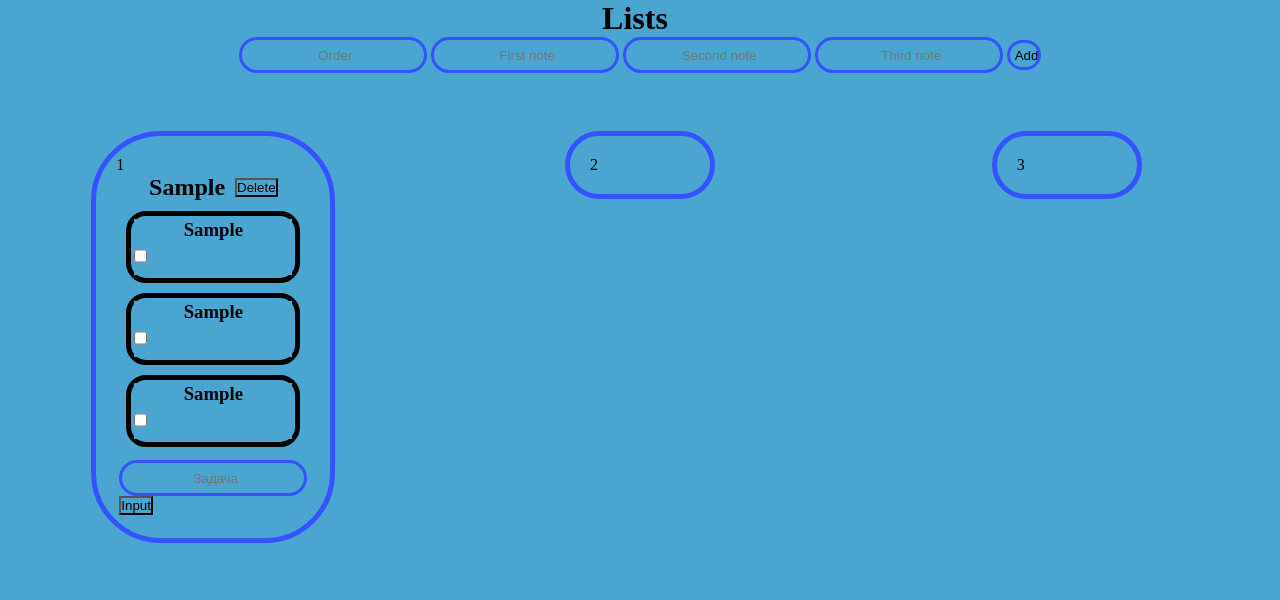
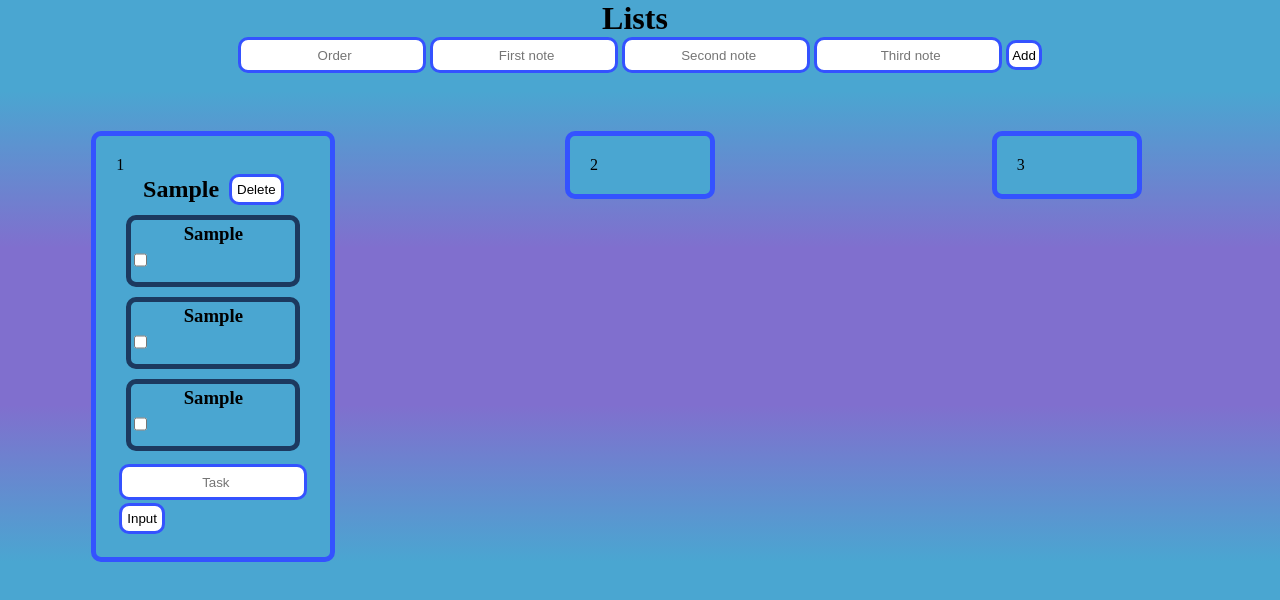
Before and after one commit to r3r3d/pnsk, a plain HTML site: page index.html in a window 1280 px wide. Both pictures are taken after typing "Sample", "Sample", "Sample", "Sample" into the empty fields and a click on the input "Add". Drawn offline with Linux system fonts and the light colour scheme.

Commit message:
redesign

```diff
--- a/css/style.css
+++ b/css/style.css
@@ -2,15 +2,7 @@
     margin: 0;
     padding: 0;
     background-color:rgb(74, 166, 209);
-
-
   }
-
-  img{
-    height: 30px;
-    width: 30px;
-  }
-
 
   .search{
     text-align: center;
@@ -23,6 +15,7 @@
     align-items: start;
     justify-content: space-evenly;
     padding-top: 40px;
+    background: linear-gradient(rgb(74, 166, 209), rgb(128, 111, 206),rgb(128, 111, 206), rgb(74, 166, 209));
   }
 
   .column {
@@ -30,7 +23,7 @@
     flex-direction: column;
     padding: 20px;
     border: rgb(52, 82, 255) 5px solid;
-    border-radius: 70px;
+    border-radius: 10px;
     min-width: 100px;
 
   }
@@ -60,8 +53,8 @@
 
 
   .task{
-    border: 5px solid rgb(0, 0, 0);
-    border-radius: 20px;
+    border: 5px solid rgb(28, 57, 95);
+    border-radius: 10px;
     padding: 3px;
     min-width: 100px;
     margin: 10px;
@@ -90,14 +83,28 @@
     pointer-events: none;
   }
 
-
-
-
+  .add_button{
+    padding: 3px;
+  }
+  .del{
+    background-color: white;
+    border-radius: 10px;
+    border: rgb(52, 82, 255) 3px solid;
+    padding: 5px;
+  }
+  .input_button{
+    background-color: white;
+    border-radius: 10px;
+    border: rgb(52, 82, 255) 3px solid;
+    padding: 5px;
+    margin-top: 3px;
+  }
   input{
     height: 30px;
     border: 3px solid rgb(52, 82, 255);
-    border-radius: 30px;
+    border-radius: 10px;
     padding-left: 5px;
     text-align: center;
+    background-color: white;
 
   }
--- a/index.html
+++ b/index.html
@@ -17,7 +17,7 @@
           <input v-model="Task1" :disabled="column1.arr.length === 3" placeholder="First note">
           <input v-model="Task2" :disabled="column1.arr.length === 3" placeholder="Second note">
           <input v-model="Task3" :disabled="column1.arr.length === 3" placeholder="Third note">
-          <input type="submit" value="Add" :class="{disabled: column1.arr.length === 3}">
+          <input type="submit" value="Add" class="add_button" :class="{disabled: column1.arr.length === 3}">
       </form>
     </div>
   <br>
--- a/js/main.js
+++ b/js/main.js
@@ -34,7 +34,7 @@ Vue.component('task', {
     <div class="list">
             <div class="note_title_block">
                 <h2 class="note_title">{{datas.request}}</h2>
-                <button
+                <button class="del"
                 v-on:click="delNote()">
                 Delete
                 </button>
@@ -67,9 +67,9 @@ Vue.component('task', {
                         <input required type="text"
                         v-on:keyup.enter="addTask(),
                         column2MoveLeft()"
-                        v-model="taskTitle" placeholder="Задача">
+                        v-model="taskTitle" placeholder="Task">
                     </div>
-                    <button
+                    <button class="input_button"
                     v-on:click="addTask(),
                     column2MoveLeft()">
                     Input
```
